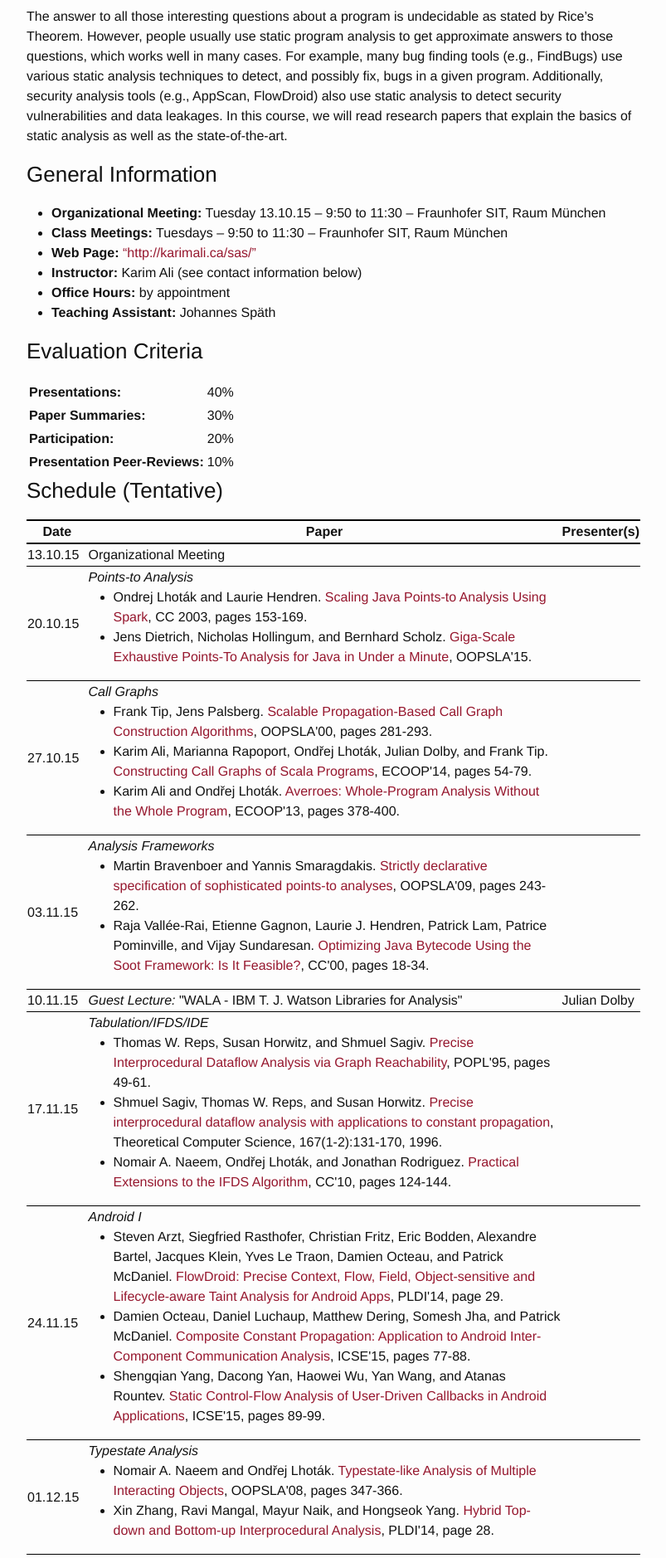
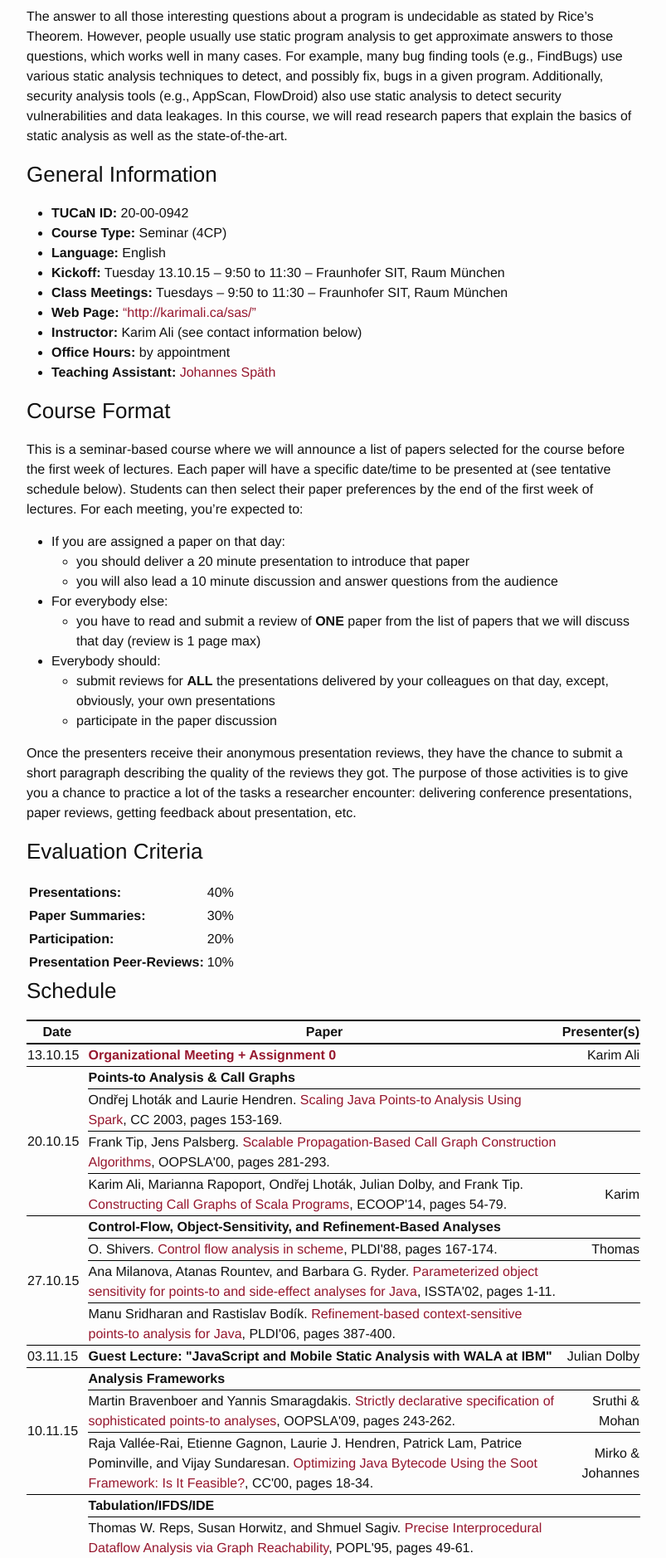
Before and after one commit to karimhamdanali/karimhamdanali.github.io, a Jekyll site: the page built from _posts/2015-08-28-sas.md, in a window 1280 px wide. Shown: the part 456-2334 px from the top of the page at 83% size, without its empty margins (238-1041 px from the left). Built offline with Jekyll 4.4.1, drawn with Linux system fonts in a browser that asks for light colours; some of the changed text lies outside the part shown.

Commit message:
moving course website from the SSE blog to my personal webpage

```diff
--- a/_posts/2015-08-28-sas.md
+++ b/_posts/2015-08-28-sas.md
@@ -18,6 +18,8 @@
 * Could the secret data pointed to by `s` leak to some unauthorized party?
 * Can method `foo` call method `bar`? And which method `bar` could be called?
 
+{{ site.excerpt_separator }}
+
 The answer to all those interesting questions about a program is undecidable as stated by Rice’s Theorem. However,
 people usually use static program analysis to get approximate answers to those questions, which works well in many
 cases. For example, many bug finding tools (e.g., FindBugs) use various static analysis techniques to detect, and
@@ -27,12 +29,30 @@
 
 
 ### General Information ###
-* **Organizational Meeting:** Tuesday 13.10.15 -- 9:50 to 11:30 -- Fraunhofer SIT, Raum München
+* **TUCaN ID:** 20-00-0942
+* **Course Type:** Seminar (4CP)
+* **Language:** English
+* **Kickoff:** Tuesday 13.10.15 -- 9:50 to 11:30 -- Fraunhofer SIT, Raum München
 * **Class Meetings:** Tuesdays -- 9:50 to 11:30 -- Fraunhofer SIT, Raum München
 * **Web Page:** <a href="{{ "/sas/" | prepend: site.url }}" target="_blank">"{{ "/sas/" | prepend: site.url }}"</a>
 * **Instructor:** Karim Ali (see contact information below)
 * **Office Hours:** by appointment
-* **Teaching Assistant:** Johannes Späth
+* **Teaching Assistant:** <a href ="http://www.ec-spride.tu-darmstadt.de/en/research-groups/secure-software-engineering-group/staff/johannes-spaeth/">Johannes Späth</a>
+<p></p>
+
+### Course Format ###
+This is a seminar-based course where we will announce a list of papers selected for the course before the first week of lectures. Each paper will have a specific date/time to be presented at (see tentative schedule below). Students can then select their paper preferences by the end of the first week of lectures. For each meeting, you’re expected to:
+
+* If you are assigned a paper on that day:
+	* you should deliver a 20 minute presentation to introduce that paper
+	* you will also lead a 10 minute discussion and answer questions from the audience
+* For everybody else:
+	* you have to read and submit a review of **ONE** paper from the list of papers that we will discuss that day (review is 1 page max)
+* Everybody should:
+	* submit reviews for **ALL** the presentations delivered by your colleagues on that day, except, obviously, your own presentations
+	* participate in the paper discussion
+
+Once the presenters receive their anonymous presentation reviews, they have the chance to submit a short paragraph describing the quality of the reviews they got. The purpose of those activities is to give you a chance to practice a lot of the tasks a researcher encounter: delivering conference presentations, paper reviews, getting feedback about presentation, etc.
 <p></p>
 
 ### Evaluation Criteria ###
@@ -42,152 +62,234 @@
 | **Participation:**                | 20% |
 | **Presentation Peer-Reviews:**    | 10% |
 
-### Schedule (Tentative) ###
+### Schedule ###
 
 <table class="schedule">
-	<thead>
-		<tr>
-      		<th width="10%">Date</th>
-      		<th width="80%">Paper</th>
-      		<th width="10%">Presenter(s)</th>
-    	</tr>
-	</thead>
-	<tbody>
-		<tr>
-			<td>13.10.15</td>
-			<td>Organizational Meeting</td>
-			<td></td>
-		</tr>
-		<tr>
-			<td>20.10.15</td>
-			<td> <i>Points-to Analysis</i>
-				<ul>
-					<li>Ondrej Lhoták and Laurie Hendren. <a href="http://dx.doi.org/10.1007/978-3-662-44202-9_3">Scaling Java Points-to Analysis Using Spark</a>, CC 2003, pages 153-169.</li>
-					<li>Jens Dietrich, Nicholas Hollingum, and Bernhard Scholz. <a href="http://2015.splashcon.org/event/oopsla2015-giga-scale-exhaustive-points-to-analysis-for-java-in-under-a-minute">Giga-Scale Exhaustive Points-To Analysis for Java in Under a Minute</a>, OOPSLA'15.</li>
-				</ul>
-			</td>
-			<td></td>
-		</tr>
-		<tr>
-			<td>27.10.15</td>
-			<td> <i>Call Graphs</i>
-				<ul>
-					<li>Frank Tip, Jens Palsberg. <a href="http://doi.acm.org/10.1145/353171.353190">Scalable Propagation-Based Call Graph Construction Algorithms</a>, OOPSLA'00, pages 281-293.</li>
-					<li>Karim Ali, Marianna Rapoport, Ondřej Lhoták, Julian Dolby, and Frank Tip. <a href="http://dx.doi.org/10.1007/978-3-662-44202-9_3">Constructing Call Graphs of Scala Programs</a>, ECOOP'14, pages 54-79.</li>
-					<li>Karim Ali and Ondřej Lhoták. <a href="http://dx.doi.org/10.1007/978-3-642-39038-8_16">Averroes: Whole-Program Analysis Without the Whole Program</a>, ECOOP'13, pages 378-400.</li>
-				</ul>
-			</td>
-			<td></td>
-		</tr>
-		<tr>
-			<td>03.11.15</td>
-			<td> <i>Analysis Frameworks</i>
-				<ul>
-					<li>Martin Bravenboer and Yannis Smaragdakis. <a href="http://doi.acm.org/10.1145/1640089.1640108">Strictly declarative specification of sophisticated points-to analyses</a>, OOPSLA'09, pages 243-262.</li>
-					<li>Raja Vallée-Rai, Etienne Gagnon, Laurie J. Hendren, Patrick Lam, Patrice Pominville, and Vijay Sundaresan. <a href="http://dx.doi.org/10.1007/3-540-46423-9_2">Optimizing Java Bytecode Using the Soot Framework: Is It Feasible?</a>, CC'00, pages 18-34.</li>
-				</ul>
-			</td>
-			<td></td>
-		</tr>
-		<tr>
-			<td>10.11.15</td>
-			<td>
-				<i>Guest Lecture:</i> "WALA - IBM T. J. Watson Libraries for Analysis"
-			</td>
-			<td>Julian Dolby</td>
-		</tr>
-		<tr>
-			<td>17.11.15</td>
-			<td> <i>Tabulation/IFDS/IDE</i>
-				<ul>
-					<li>Thomas W. Reps, Susan Horwitz, and Shmuel Sagiv. <a href="http://doi.acm.org/10.1145/199448.199462">Precise Interprocedural Dataflow Analysis via Graph Reachability</a>, POPL'95, pages 49-61.</li>
-					<li>Shmuel Sagiv, Thomas W. Reps, and Susan Horwitz. <a href="http://dx.doi.org/10.1016/0304-3975(96)00072-2">Precise interprocedural dataflow analysis with applications to constant propagation</a>, Theoretical Computer Science, 167(1-2):131-170, 1996.</li>
-					<li>Nomair A. Naeem, Ondřej Lhoták, and Jonathan Rodriguez. <a href="http://dx.doi.org/10.1007/978-3-642-11970-5_8">Practical Extensions to the IFDS Algorithm</a>, CC'10, pages 124-144.</li>
-				</ul>
-			</td>
-			<td></td>
-		</tr>
-		<tr>
-			<td>24.11.15</td>
-			<td> <i>Android I</i>
-				<ul>
-					<li>Steven Arzt, Siegfried Rasthofer, Christian Fritz, Eric Bodden, Alexandre Bartel, Jacques Klein, Yves Le Traon, Damien Octeau, and Patrick McDaniel. <a href="http://doi.acm.org/10.1145/2594291.2594299">FlowDroid: Precise Context, Flow, Field, Object-sensitive and Lifecycle-aware Taint Analysis for Android Apps</a>, PLDI'14, page 29.</li>
-					<li>Damien Octeau, Daniel Luchaup, Matthew Dering, Somesh Jha, and Patrick McDaniel. <a href="http://dx.doi.org/10.1109/ICSE.2015.30">Composite Constant Propagation: Application to Android Inter-Component Communication Analysis</a>, ICSE'15, pages 77-88.</li>
-					<li>Shengqian Yang, Dacong Yan, Haowei Wu, Yan Wang, and Atanas Rountev. <a href="http://dx.doi.org/10.1109/ICSE.2015.31">Static Control-Flow Analysis of User-Driven Callbacks in Android Applications</a>, ICSE'15, pages 89-99.</li>
-				</ul>
-			</td>
-			<td></td>
-		</tr>
-		<tr>
-			<td>01.12.15</td>
-			<td> <i>Typestate Analysis</i>
-				<ul>
-					<li>Nomair A. Naeem and Ondřej Lhoták. <a href="http://doi.acm.org/10.1145/1449764.1449792">Typestate-like Analysis of Multiple Interacting Objects</a>, OOPSLA'08, pages 347-366.</li>
-					<li>Xin Zhang, Ravi Mangal, Mayur Naik, and Hongseok Yang. <a href="http://doi.acm.org/10.1145/2594291.2594328">Hybrid Top-down and Bottom-up Interprocedural Analysis</a>, PLDI'14, page 28.</li>
-				</ul>
-			</td>
-			<td></td>
-		</tr>
-		<tr>
-			<td>08.12.15</td>
-			<td> <i>Analyzing Dynamic Languages</i>
-				<ul>
-					<li>David Hauzar and Jan Kofroň. <a href="http://dx.doi.org/10.4230/LIPIcs.ECOOP.2015.689">Framework for Static Analysis of PHP Applications</a>, ECOOP'15, pages 689-711.</li>
-					<li>Koushik Sen, Swaroop Kalasapur, Tasneem G. Brutch, and Simon Gibbs. <a href="http://doi.acm.org/10.1145/2491411.2491447">Jalangi: a selective record-replay and dynamic analysis framework for JavaScript</a>, FSE'13, pages 488-498.</li>
-				</ul>
-			</td>
-			<td></td>
-		</tr>
-		<tr>
-			<td>15.12.15</td>
-			<td> <i>Android II</i>
-				<ul>
-					<li>Pallavi Maiya, Aditya Kanade, and Rupak Majumdar. <a href="http://doi.acm.org/10.1145/2594291.2594311">Race Detection for Android Applications</a>, PLDI'14, page 34.</li>
-					<li>Jianjun Huang, Xiangyu Zhang, Lin Tan, Peng Wang, and Bin Liang. <a href="http://doi.acm.org/10.1145/2568225.2568301">AsDroid: Detecting Stealthy Behaviors in Android Applications by User Interface and Program Behavior Contradiction</a>, ICSE'14, pages 1036-1046.</li>
-				</ul>
-			</td>
-			<td></td>
-		</tr>
-		<tr>
-			<td>12.01.16</td>
-			<td> <i>Analysis Infrastructure</i>
-				<ul>
-					<li>Caitlin Sadowski, Jeffrey van Gogh, Ciera Jaspan, Emma Söderberg, and Collin Winter. <a href="http://dx.doi.org/10.1109/ICSE.2015.76">Tricorder: Building a Program Analysis Ecosystem</a>, ICSE'15, pages 598-608.</li>
-					<li>Rohan Padhye and Uday P. Khedker. <a href="http://doi.acm.org/10.1145/2487568.2487569">Interprocedural Data Flow Analysis in Soot using Value Contexts</a>, SOAP@PLDI'13, pages 31-36.</li>
-				</ul>
-			</td>
-			<td></td>
-		</tr>
-		<tr>
-			<td>19.01.16</td>
-			<td> <i>Pushdown Systems</i>
-				<ul>
-					<li>Thomas W. Reps, Stefan Schwoon, Somesh Jha, and David Melski. <a href="http://dx.doi.org/10.1007/3-540-44898-5_11">Weighted Pushdown Systems and Their Application to Interprocedural Dataflow Analysis</a>, SAS'03, pages 189-213.</li>
-				</ul>
-			</td>
-			<td></td>
-		</tr>
-		<tr>
-			<td>26.01.16</td>
-			<td> <i>Android III</i>
-				<ul>
-					<li>Paolina Centonze, Marco Pistoia, and Omer Tripp. <a href="http://dx.doi.org/10.4230/LIPIcs.ECOOP.2015.222">Access-rights Analysis in the Presence of Subjects</a>, ECOOP'15, pages 222-246.</li>
-					<li>Lucas Brutschy, Pietro Ferrara, Omer Tripp, and Marco Pistoia. <a href="http://2015.splashcon.org/event/oopsla2015-shamdroid-gracefully-degrading-functionality-in-the-presence-of-limited-resource-access">ShamDroid: Gracefully Degrading Functionality in the Presence of Limited Resource Access</a>, OOPSLA'15.</li>
-				</ul>
-			</td>
-			<td></td>
-		</tr>
-		<tr>
-			<td>02.02.16</td>
-			<td> <i>Usability</i>
-				<ul>
-					<li>Brittany Johnson, Yoonki Song, Emerson R. Murphy-Hill, and Robert W. Bowdidge. <a href="http://dl.acm.org/citation.cfm?id=2486877">Why don't software developers use static analysis tools to find bugs?</a>, ICSE'13, pages 672-681.</li>
-					<li>Justin Smith, Brittany Johnson, Emerson Murphy-Hill, Bill Chu and Heather Richter Lipford. <a href="http://www4.ncsu.edu/~jssmit11/Publications/Camera%20Ready%20FSE15.pdf">Questions Developers Ask While Diagnosing Potential Security Vulnerabilities with Static Analysis</a>, FSE'15.</li>
-				</ul>
-			</td>
-			<td></td>
-		</tr>
-	</tbody>
+<thead>
+<tr>
+<th width="10%">Date</th>
+<th width="80%">Paper</th>
+<th width="10%">Presenter(s)</th>
+</tr>
+</thead>
+<tbody>
+<tr>
+<td>13.10.15</td>
+<td><a href="http://github.com/staticanalysisseminar/assignments/blob/master/Intro.pdf"><b>Organizational Meeting + Assignment 0</b></a></td>
+<td>Karim Ali</td>
+</tr>
+<tr>
+<td rowspan="4">20.10.15</td>
+<td colspan="2"><b>Points-to Analysis &amp; Call Graphs</b></td>
+</tr>
+<tr>
+<td>Ondřej Lhoták and Laurie Hendren. <a href="http://link.springer.com/chapter/10.1007%2F3-540-36579-6_12">Scaling Java Points-to Analysis Using Spark</a>, CC 2003, pages 153-169.</td>
+<td></td>
+</tr>
+<tr>
+<td>Frank Tip, Jens Palsberg. <a href="http://doi.acm.org/10.1145/353171.353190">Scalable Propagation-Based Call Graph Construction Algorithms</a>, OOPSLA'00, pages 281-293.</td>
+<td></td>
+</tr>
+<tr>
+<td>Karim Ali, Marianna Rapoport, Ondřej Lhoták, Julian Dolby, and Frank Tip. <a href="http://dx.doi.org/10.1007/978-3-662-44202-9_3">Constructing Call Graphs of Scala Programs</a>, ECOOP'14, pages 54-79.</td>
+<td>Karim</td>
+</tr>
+<tr>
+<td rowspan="4">27.10.15</td>
+<td colspan="2"><b>Control-Flow, Object-Sensitivity, and Refinement-Based Analyses</b></td>
+</tr>
+<tr>
+<td>O. Shivers. <a href="http://dx.doi.org/10.1145/53990.54007">Control flow analysis in scheme</a>, PLDI'88, pages 167-174.</td>
+<td>Thomas</td>
+</tr>
+<tr>
+<td>Ana Milanova, Atanas Rountev, and Barbara G. Ryder. <a href="http://dx.doi.org/10.1145/566172.566174">Parameterized object sensitivity for points-to and side-effect analyses for Java</a>, ISSTA'02, pages 1-11.</td>
+<td></td>
+</tr>
+<tr>
+<td>Manu Sridharan and Rastislav Bodík. <a href="http://dx.doi.org/10.1145/1133981.1134027">Refinement-based context-sensitive points-to analysis for Java</a>, PLDI'06, pages 387-400.</td>
+<td></td>
+</tr>
+<tr>
+<td>03.11.15</td>
+<td><b>Guest Lecture: "JavaScript and Mobile Static Analysis with WALA at IBM"</b></td>
+<td>Julian Dolby</td>
+</tr>
+
+<tr>
+<td rowspan="3">10.11.15</td>
+<td colspan="2"><b>Analysis Frameworks</b></td>
+</tr>
+<tr>
+<td>Martin Bravenboer and Yannis Smaragdakis. <a href="http://doi.acm.org/10.1145/1640089.1640108">Strictly declarative specification of sophisticated points-to analyses</a>, OOPSLA'09, pages 243-262.</td>
+<td>Sruthi & Mohan</td>
+</tr>
+<tr>
+<td>Raja Vallée-Rai, Etienne Gagnon, Laurie J. Hendren, Patrick Lam, Patrice Pominville, and Vijay Sundaresan. <a href="http://dx.doi.org/10.1007/3-540-46423-9_2">Optimizing Java Bytecode Using the Soot Framework: Is It Feasible?</a>, CC'00, pages 18-34.</td>
+<td>Mirko &amp; Johannes</td>
+</tr>
+
+<tr>
+<td rowspan="4">17.11.15</td>
+<td colspan="2"><b>Tabulation/IFDS/IDE</b></td>
+</tr>
+<tr>
+<td>Thomas W. Reps, Susan Horwitz, and Shmuel Sagiv. <a href="http://doi.acm.org/10.1145/199448.199462">Precise Interprocedural Dataflow Analysis via Graph Reachability</a>, POPL'95, pages 49-61.</td>
+<td></td>
+</tr>
+<tr>
+<td>Shmuel Sagiv, Thomas W. Reps, and Susan Horwitz. <a href="http://dx.doi.org/10.1016/0304-3975(96)00072-2">Precise interprocedural dataflow analysis with applications to constant propagation</a>, Theoretical Computer Science, 167(1-2):131-170, 1996.</td>
+<td>Laila</td>
+</tr>
+<tr>
+<td>Nomair A. Naeem, Ondřej Lhoták, and Jonathan Rodriguez. <a href="http://dx.doi.org/10.1007/978-3-642-11970-5_8">Practical Extensions to the IFDS Algorithm</a>, CC'10, pages 124-144.</td>
+<td></td>
+</tr>
+
+<tr>
+<td rowspan="4">24.11.15</td>
+<td colspan="2"><b>Android I</b></td>
+</tr>
+<tr>
+<td>Steven Arzt, Siegfried Rasthofer, Christian Fritz, Eric Bodden, Alexandre Bartel, Jacques Klein, Yves Le Traon, Damien Octeau, and Patrick McDaniel. <a href="http://doi.acm.org/10.1145/2594291.2594299">FlowDroid: Precise Context, Flow, Field, Object-sensitive and Lifecycle-aware Taint Analysis for Android Apps</a>, PLDI'14, page 29.</td>
+<td>Mirko &amp; Johannes</td>
+</tr>
+<tr>
+<td>Damien Octeau, Daniel Luchaup, Matthew Dering, Somesh Jha, and Patrick McDaniel. <a href="http://dx.doi.org/10.1109/ICSE.2015.30">Composite Constant Propagation: Application to Android Inter-Component Communication Analysis</a>, ICSE'15, pages 77-88.</td>
+<td>Laila</td>
+</tr>
+<tr>
+<td>Shengqian Yang, Dacong Yan, Haowei Wu, Yan Wang, and Atanas Rountev. <a href="http://dx.doi.org/10.1109/ICSE.2015.31">Static Control-Flow Analysis of User-Driven Callbacks in Android Applications</a>, ICSE'15, pages 89-99.</td>
+<td>Thomas</td>
+</tr>
+
+<tr>
+<td rowspan="4">01.12.15</td>
+<td colspan="2"><b>Typestate Analysis &amp; Call Graphs</b></td>
+</tr>
+<tr>
+<td>Nomair A. Naeem and Ondřej Lhoták. <a href="http://doi.acm.org/10.1145/1449764.1449792">Typestate-like Analysis of Multiple Interacting Objects</a>, OOPSLA'08, pages 347-366.</td>
+<td>Thomas</td>
+</tr>
+<tr>
+<td>Xin Zhang, Ravi Mangal, Mayur Naik, and Hongseok Yang. <a href="http://doi.acm.org/10.1145/2594291.2594328">Hybrid Top-down and Bottom-up Interprocedural Analysis</a>, PLDI'14, page 28.</td>
+<td></td>
+</tr>
+<tr>
+<td>Karim Ali and Ondřej Lhoták. <a href="http://dx.doi.org/10.1007/978-3-642-39038-8_16">Averroes: Whole-Program Analysis Without the Whole Program</a>, ECOOP'13, pages 378-400.</td>
+<td>Bharathi</td>
+</tr>
+
+<tr>
+<td rowspan="4">08.12.15</td>
+<td colspan="2"><b>Dynamic Languages I</b></td>
+</tr>
+<tr>
+<td>David Hauzar and Jan Kofroň. <a href="http://dx.doi.org/10.4230/LIPIcs.ECOOP.2015.689">Framework for Static Analysis of PHP Applications</a>, ECOOP'15, pages 689-711.</td>
+<td>Azmat</td>
+</tr>
+<tr>
+<td>Koushik Sen, Swaroop Kalasapur, Tasneem G. Brutch, and Simon Gibbs. <a href="http://doi.acm.org/10.1145/2491411.2491447">Jalangi: a selective record-replay and dynamic analysis framework for JavaScript</a>, FSE'13, pages 488-498.</td>
+<td></td>
+</tr>
+<tr>
+<td>Vaseline Raychev, Martin Vechev, and Andreas Krause. <a href="http://dx.doi.org/10.1145/2676726.2677009">Predicting Program Properties from "Big Code"</a>, POPL'15, pages 111-124.</td>
+<td>Sruthi &amp; Mohan</td>
+</tr>
+
+<!--<tr>
+<td rowspan="4">15.12.15</td>
+<td colspan="2"><b>Android II</b></td>
+</tr>
+<tr>
+<td>Pallavi Maiya, Aditya Kanade, and Rupak Majumdar. <a href="http://doi.acm.org/10.1145/2594291.2594311">Race Detection for Android Applications</a>, PLDI'14, page 34.</td>
+<td></td>
+</tr>
+<tr>
+<td>Jianjun Huang, Xiangyu Zhang, Lin Tan, Peng Wang, and Bin Liang. <a href="http://doi.acm.org/10.1145/2568225.2568301">AsDroid: Detecting Stealthy Behaviors in Android Applications by User Interface and Program Behavior Contradiction</a>, ICSE'14, pages 1036-1046.</td>
+<td></td>
+</tr>
+<tr>
+<td>William Enck, Peter Gilbert, Byung-Gon Chun, Landon P. Cox, Jaeyeon Jung, Patrick McDaniel, and Anmol N. Sheth. <a href="https://www.usenix.org/legacy/events/osdi10/tech/full_papers/Enck.pdf">TaintDroid: an information-flow tracking system for realtime privacy monitoring on smartphones</a>, OSDI'10 @ USENIX, pages 1-6.</td>
+<td></td>
+</tr>-->
+
+<tr>
+<td rowspan="4">12.01.16</td>
+<td colspan="2"><b>Analysis Infrastructure</b></td>
+</tr>
+<tr>
+<td>Caitlin Sadowski, Jeffrey van Gogh, Ciera Jaspan, Emma Söderberg, and Collin Winter. <a href="http://dx.doi.org/10.1109/ICSE.2015.76">Tricorder: Building a Program Analysis Ecosystem</a>, ICSE'15, pages 598-608.</td>
+<td></td>
+</tr>
+<tr>
+<td>Jens Dietrich, Nicholas Hollingum, and Bernhard Scholz. <a href="http://2015.splashcon.org/event/oopsla2015-giga-scale-exhaustive-points-to-analysis-for-java-in-under-a-minute">Giga-Scale Exhaustive Points-To Analysis for Java in Under a Minute</a>, OOPSLA'15.</td>
+<td></td>
+</tr>
+<tr>
+<td>Rohan Padhye and Uday P. Khedker. <a href="http://dx.doi.org/10.1145/2487568.2487569">Interprocedural data flow analysis in Soot using value contexts</a>, SOAP'13, pages 31-36.</td>
+<td>Mirko &amp; Johannes</td>
+</tr>
+
+<tr>
+<td rowspan="3">19.01.16</td>
+<td colspan="2"><b>Pushdown Systems &amp; Analysis Correctness</b></td>
+</tr>
+<tr>
+<td>Thomas W. Reps, Stefan Schwoon, Somesh Jha, and David Melski. <a href="http://dx.doi.org/10.1007/3-540-44898-5_11">Weighted Pushdown Systems and Their Application to Interprocedural Dataflow Analysis</a>, SAS'03, pages 189-213.</td>
+<td>Laila</td>
+</tr>
+<tr>
+<td>Roberto Giacobazzi, Francesco Logozzo, and Francesco Ranzato. <a href="http://dx.doi.org/10.1145/2676726.2676987">Analyzing Program Analyses</a>, POPL'15, pages 261-273.</td>
+<td></td>
+</tr>
+
+<tr>
+<td rowspan="3">26.01.16</td>
+<td colspan="2"><b>Android III</b></td>
+</tr>
+<tr>
+<td>Paolina Centonze, Marco Pistoia, and Omer Tripp. <a href="http://dx.doi.org/10.4230/LIPIcs.ECOOP.2015.222">Access-rights Analysis in the Presence of Subjects</a>, ECOOP'15, pages 222-246.</td>
+<td>Bharathi</td>
+</tr>
+<tr>
+<td>Lucas Brutschy, Pietro Ferrara, Omer Tripp, and Marco Pistoia. <a href="http://2015.splashcon.org/event/oopsla2015-shamdroid-gracefully-degrading-functionality-in-the-presence-of-limited-resource-access">ShamDroid: Gracefully Degrading Functionality in the Presence of Limited Resource Access</a>, OOPSLA'15.</td>
+<td></td>
+</tr>
+
+<tr>
+<td rowspan="4">02.02.16</td>
+<td colspan="2"><b>Dynamic Languages II</b></td>
+</tr>
+<tr>
+<td>Magnus Madsen, Frank Tip, and Ondřej Lhoták. <a href="http://plg.uwaterloo.ca/~mmadsen/papers/oopsla15/paper.pdf">Static Analysis of Event-Driven Node.js JavaScript Applications</a>, OOPSLA'15.</td>
+<td>Azmat</td>
+</tr>
+<tr>
+<td>Essen Andreasen and Anders Møller. <a href="http://cs.au.dk/~amoeller/papers/jquery/paper.pdf">Determinacy in Static Analysis for jQuery</a>, OOPSLA'14.</td>
+<td></td>
+</tr>
+<tr>
+<td>Shiyi Wei and Barbara Ryder. <a href="http://drops.dagstuhl.de/opus/volltexte/2015/5244/pdf/34.pdf">Adaptive Context-sensitive Analysis for JavaScript</a>, ECOOP'15.</td>
+<td></td>
+</tr>
+
+<tr>
+<td rowspan="4">09.02.16</td>
+<td colspan="2"><b> Usability </b></td>
+</tr>
+<tr>
+<td>Brittany Johnson, Yoonki Song, Emerson R. Murphy-Hill, and Robert W. Bowdidge. <a href="http://dl.acm.org/citation.cfm?id=2486877">Why don't software developers use static analysis tools to find bugs?</a>, ICSE'13, pages 672-681.</td>
+<td>Sruthi &amp; Mohan</td>
+</tr>
+<tr>
+<td>Justin Smith, Brittany Johnson, Emerson Murphy-Hill, Bill Chu and Heather Richter Lipford. <a href="http://www4.ncsu.edu/~jssmit11/Publications/Camera%20Ready%20FSE15.pdf">Questions Developers Ask While Diagnosing Potential Security Vulnerabilities with Static Analysis</a>, FSE'15.</td>
+<td>Azmat</td>
+</tr>
+<tr>
+<td>Jim Witschey, Olga Zielinska, Allaire Welk, Emerson Murphy-Hill, Chris Mayhorn, and Thomas Zimmermann. <a href="http://dx.doi.org/10.1145/2786805.2786816">Quantifying developers' adoption of security tools</a>, FSE'15, pages 260-271.</td>
+<td>Bharathi</td>
+</tr>
+
+</tbody>
 </table>
-
-<!-- 09.02.16 -->
--- a/_sass/_base.scss
+++ b/_sass/_base.scss
@@ -227,4 +227,12 @@
     td {
 		border-bottom: 1pt solid black;
 	}
+
+	th:last-child, td:last-child {
+    	text-align: right;
+  	}
+
+  	td:last-child[colspan] {
+    	text-align: left;
+  	}
 }
```
Also changed, not shown: nav/teaching.md (+1 -1 lines).
